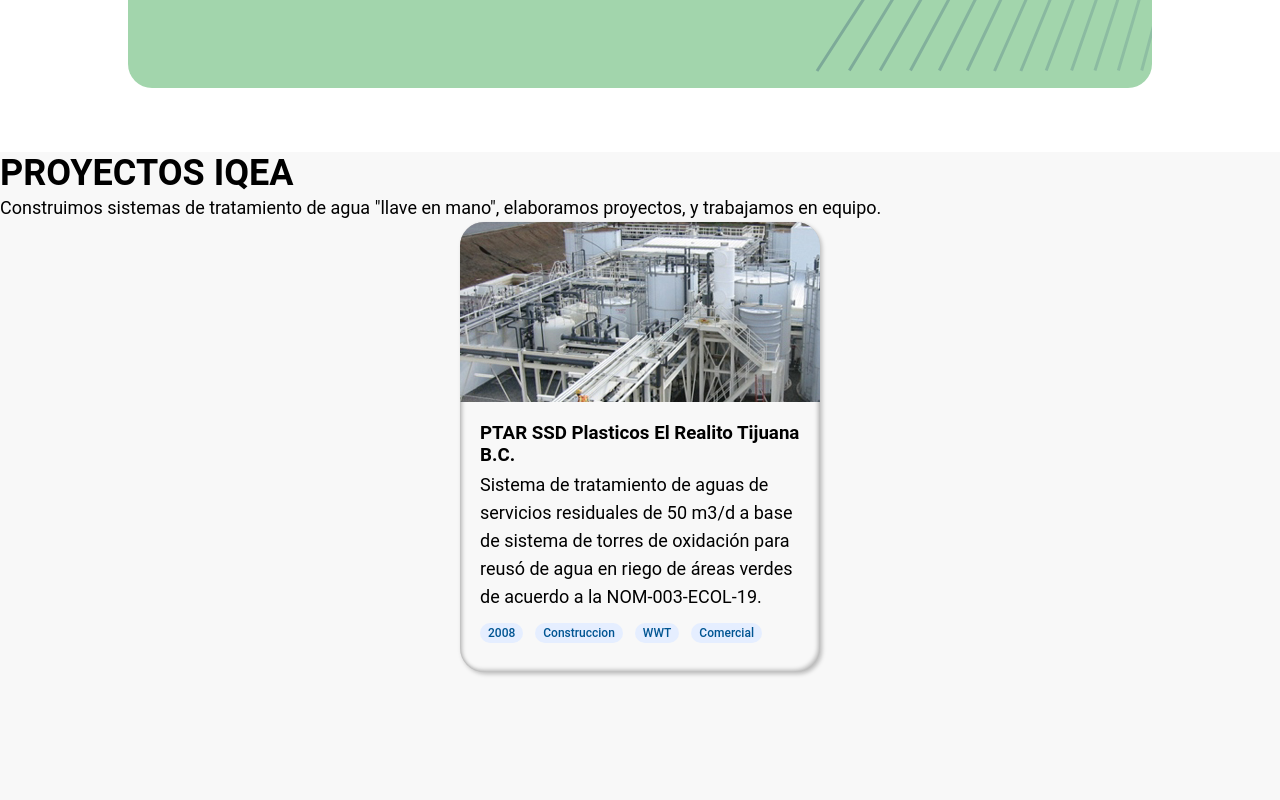
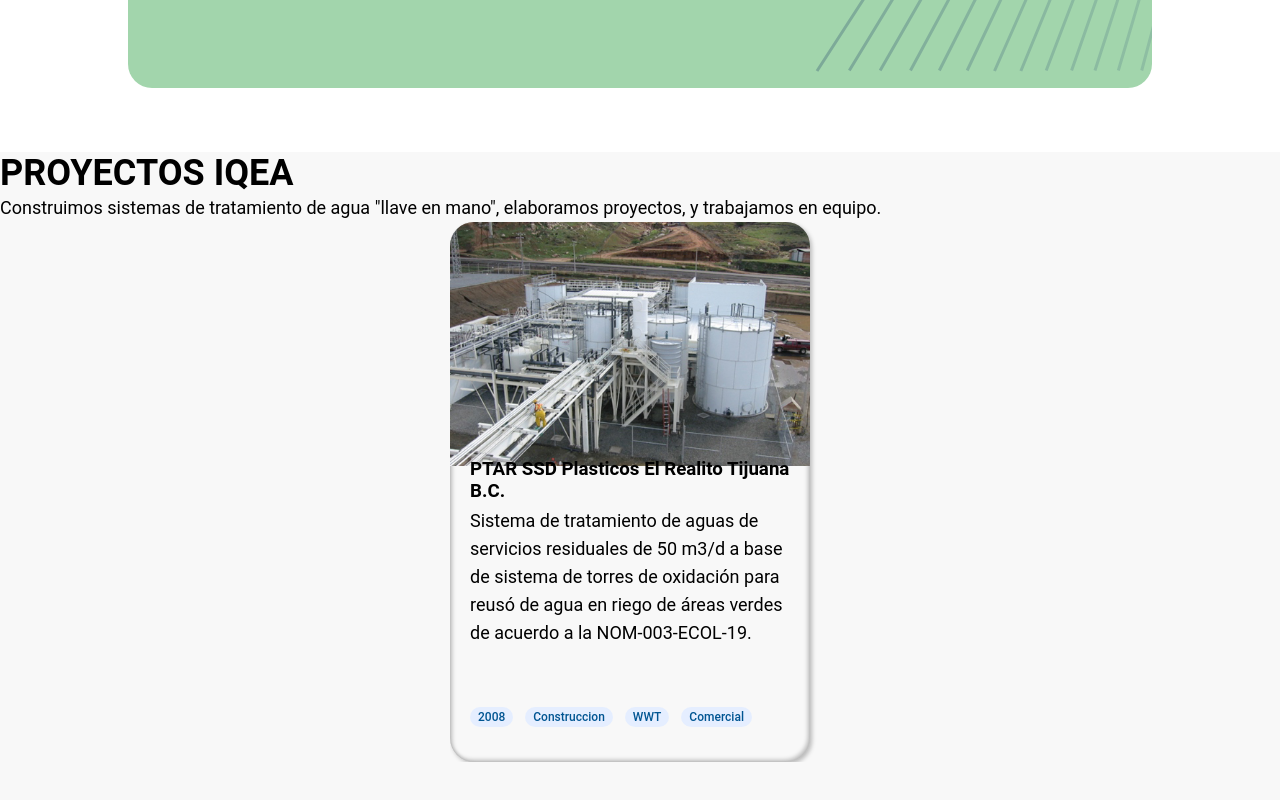
Before and after one commit to juliosantacruz/iqeaPage, a Next.js app: page / in a window 1280 px wide. Shown: the part 3826-4626 px from the top of the page. Built offline with nearby package versions, Linux system fonts and the light colour scheme.

Commit message:
scrooll touch test

```diff
--- a/src/components/CardProject/CardProject.scss
+++ b/src/components/CardProject/CardProject.scss
@@ -1,6 +1,6 @@
 .CardProject {
   width: 360px;
-  height: 450px;
+  height: 540px;
   box-shadow: 2px 2px 4px 0px rgba(0, 0, 0, 0.25) inset,
     -2px -2px 4px 0px rgba(0, 0, 0, 0.25) inset,
     2px 2px 4px 0px rgba(0, 0, 0, 0.25);
@@ -23,7 +23,7 @@
 
   .CardProjectBody {
     height: 50%;
-    margin: 20px 20px 0;
+    padding: 20px 20px 0;
     h3{
         margin: 0 0 5px 0;
          max-height: 45px;
--- a/src/sections/Projects/Projects.scss
+++ b/src/sections/Projects/Projects.scss
@@ -12,5 +12,11 @@
     flex-direction: row;
 
     justify-content: center;
+
+    ::-webkit-scrollbar {
+      display: none;
+    }
+    -ms-overflow-style: none;  /* IE and Edge */
+    scrollbar-width: none;  /* Firefox */
   }
 }
--- a/src/sections/Projects/index.tsx
+++ b/src/sections/Projects/index.tsx
@@ -1,24 +1,42 @@
-import React from 'react'
-import './Projects.scss'
-import CardProject from '@/components/CardProject'
+"use client";
+import React from "react";
+import "./Projects.scss";
+import CardProject from "@/components/CardProject";
+import { Slide, Slideshow } from "@/components/Slideshow";
 
 export default function Projects() {
   return (
-    <section className='projectsIqea'>
+    <section className="projectsIqea">
       <div className="headerProjects">
-        <h2>
-        PROYECTOS IQEA
-        </h2>
+        <h2>PROYECTOS IQEA</h2>
         <p>
-          Construimos sistemas de tratamiento de agua "llave en mano", elaboramos proyectos, y trabajamos en equipo.
+          Construimos sistemas de tratamiento de agua "llave en mano",
+          elaboramos proyectos, y trabajamos en equipo.
         </p>
       </div>
 
       <div className="bodyProjects ">
-        <CardProject />
+        <Slideshow autoplay={true} controls={false} styleProps={{ width: "380px", overflowX:'scroll', scrollbarWidth:'none' }}>
+          <Slide>
+            <CardProject />
+          </Slide>{" "}
+          <Slide>
+            <CardProject />
+          </Slide>{" "}
+          <Slide>
+            <CardProject />
+          </Slide>{" "}
+          <Slide>
+            <CardProject />
+          </Slide>{" "}
+          <Slide>
+            <CardProject />
+          </Slide>{" "}
+          <Slide>
+            <CardProject />
+          </Slide>
+        </Slideshow>
       </div>
-
-
     </section>
-  )
+  );
 }
```
